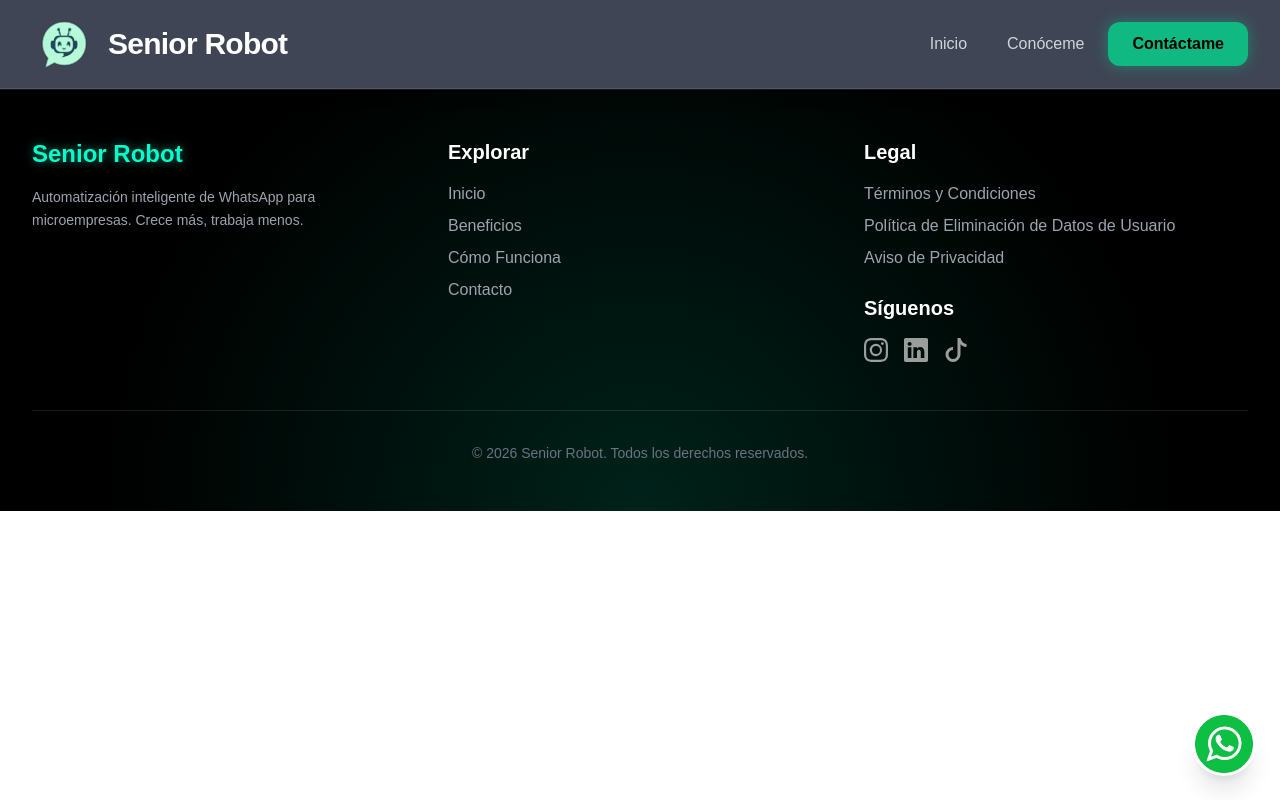
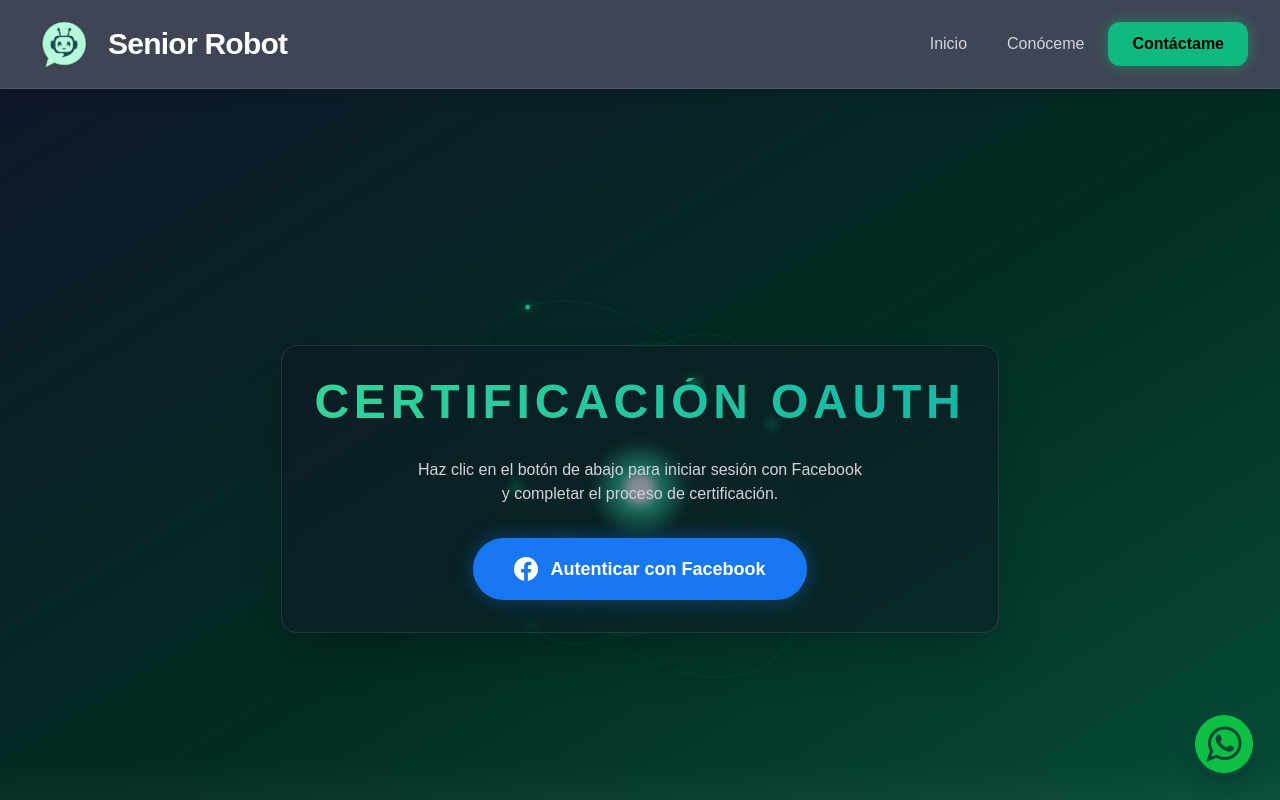
Before and after one commit to paynepain94/Mr-Robot, a React (Vite) app: page /certificacion in a window 1280 px wide. Shown: the top 800 px of the page. Built offline with nearby package versions, Linux system fonts and the light colour scheme; the HTML template or start-up script is replaced by a standard one.

Commit message:
feat: añadida ruta /certificacion con botón OAuth de Facebook

```diff
--- a/src/App.jsx
+++ b/src/App.jsx
@@ -12,6 +12,7 @@ import WhatsappButton from './components/WhatsappButton';
 import AvisoDePrivacidad from './components/AvisoDePrivacidad';
 import TerminosYCondiciones from './components/TerminosYCondiciones';
 import PoliticaEliminacionDatos from './components/PoliticaEliminacionDatos';
+import Certificacion from './components/Certificacion';
 import Lenis from 'lenis'; // Importamos Lenis
 
 function App() {
@@ -57,6 +58,7 @@ function App() {
                     <Route path="/aviso-de-privacidad" element={<AvisoDePrivacidad />} />
                     <Route path="/terminos-y-condiciones" element={<TerminosYCondiciones />} />
                     <Route path="/politica-de-eliminacion-de-datos-de-usuario" element={<PoliticaEliminacionDatos />} />
+                    <Route path="/certificacion" element={<Certificacion />} />
                 </Routes>
                 <Footer />
                 <WhatsappButton />
--- /dev/null
+++ b/src/components/Certificacion.jsx
@@ -0,0 +1,43 @@
+import React, { useEffect } from 'react';
+import DynamicBackground from './DynamicBackground';
+
+const Certificacion = () => {
+    useEffect(() => {
+        window.scrollTo(0, 0);
+    }, []);
+
+    const handleOAuth = () => {
+        // Redirigir a la página de developers.facebook (OAuth)
+        window.location.href = 'https://developers.facebook.com';
+    };
+
+    return (
+        <div className="relative w-full min-h-screen flex items-center justify-center overflow-hidden bg-black font-sans">
+            <DynamicBackground />
+
+            <div className="relative z-10 p-8 rounded-2xl bg-gray-900/50 border border-white/10 shadow-2xl backdrop-blur-sm flex flex-col items-center">
+                <h1 className="text-3xl md:text-5xl font-black text-transparent bg-clip-text bg-gradient-to-r from-emerald-400 to-teal-500 mb-8 uppercase tracking-widest text-center">
+                    Certificación OAuth
+                </h1>
+
+                <p className="text-gray-300 mb-8 text-center max-w-md">
+                    Haz clic en el botón de abajo para iniciar sesión con Facebook y completar el proceso de certificación.
+                </p>
+
+                <button
+                    onClick={handleOAuth}
+                    className="group relative px-10 py-4 bg-[#1877F2] hover:bg-[#166FE5] text-white font-bold rounded-full shadow-[0_0_20px_rgba(24,119,242,0.4)] hover:shadow-[0_0_30px_rgba(24,119,242,0.6)] transition-all transform hover:-translate-y-1 overflow-hidden"
+                >
+                    <span className="relative z-10 flex items-center gap-3 text-lg">
+                        <svg className="w-6 h-6 fill-current" viewBox="0 0 24 24">
+                            <path d="M24 12.073c0-6.627-5.373-12-12-12s-12 5.373-12 12c0 5.99 4.388 10.954 10.125 11.854v-8.385H7.078v-3.469h3.047V9.43c0-3.007 1.792-4.669 4.533-4.669 1.312 0 2.686.235 2.686.235v2.953H15.83c-1.491 0-1.956.925-1.956 1.874v2.25h3.328l-.532 3.469h-2.796v8.385C19.612 23.027 24 18.062 24 12.073z" />
+                        </svg>
+                        Autenticar con Facebook
+                    </span>
+                </button>
+            </div>
+        </div>
+    );
+};
+
+export default Certificacion;
```
